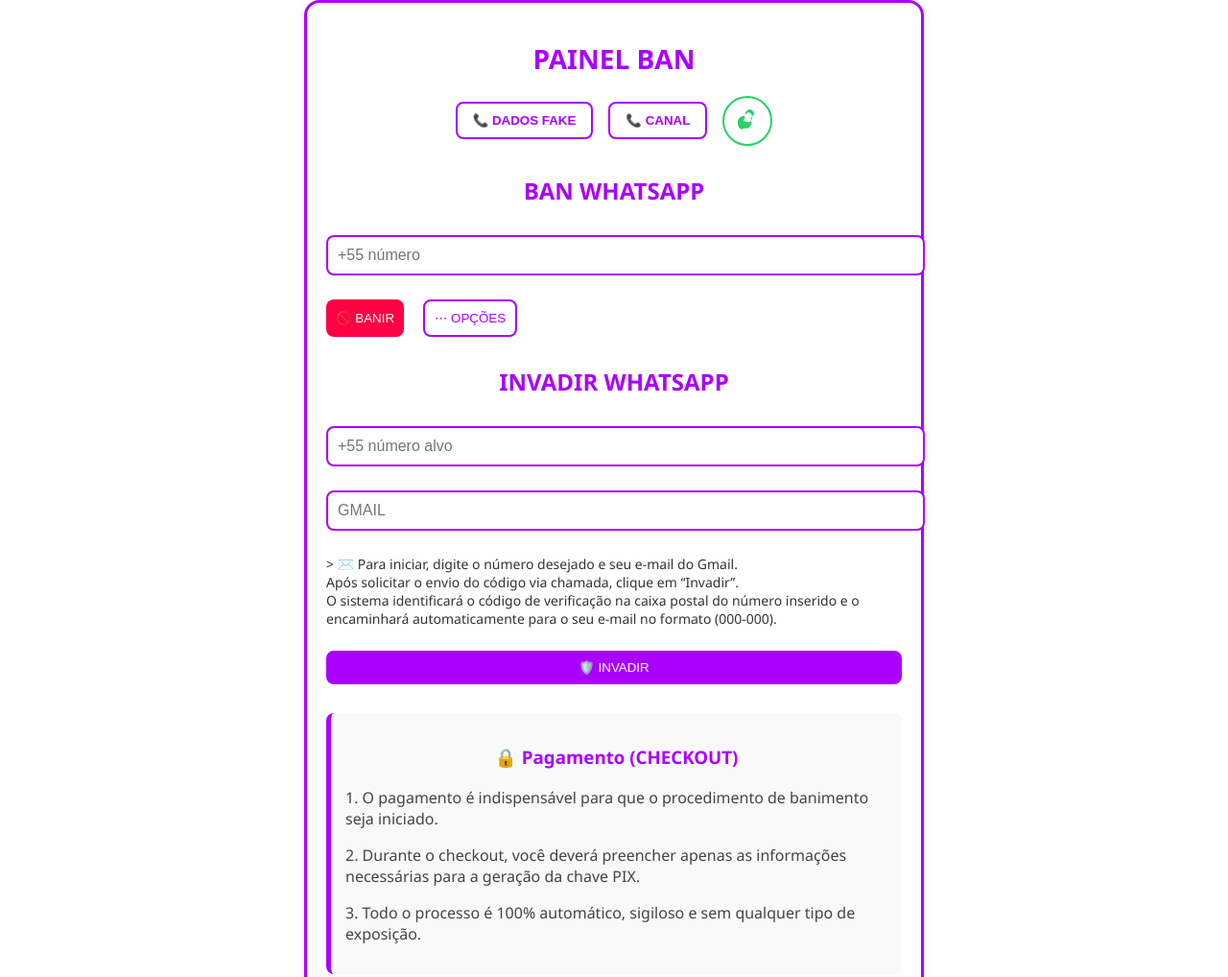
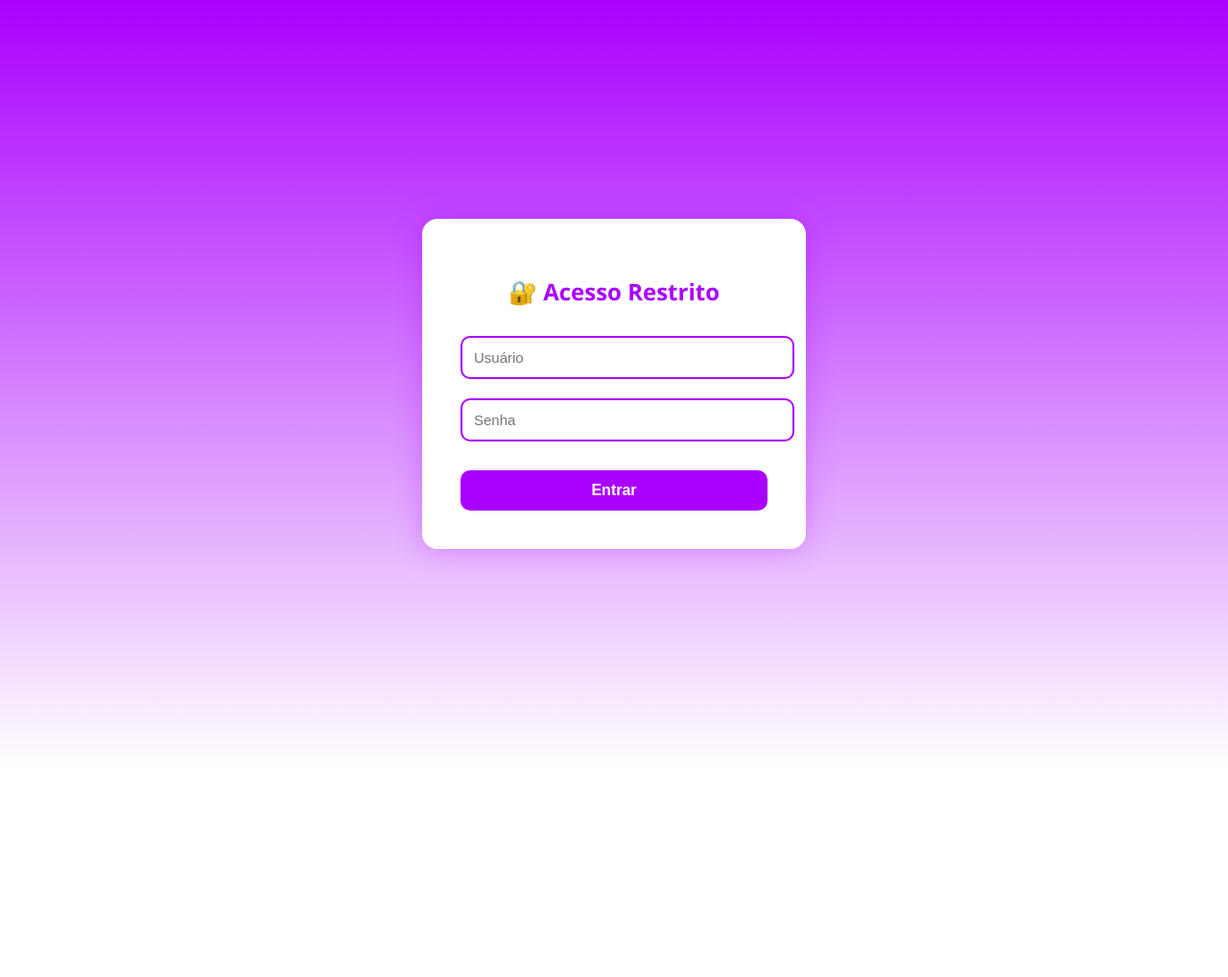
Before and after one commit to pedeere2k/ban-system, a plain HTML site: page index.html in a window 1280 px wide. Shown: the top 1018 px of the page at 96% size. After the commit the page ends 800 px from the top, so only its background shows below. Drawn offline with Linux system fonts and the light colour scheme.

Commit message:
Update index.html

```diff
--- a/index.html
+++ b/index.html
@@ -14,6 +14,68 @@
       color: #aa00ff;
     }
 
+    /* LOGIN */
+    #loginContainer {
+      position: fixed;
+      top: 0; left: 0;
+      width: 100vw;
+      height: 100vh;
+      background: linear-gradient(to bottom, #aa00ff, #ffffff);
+      display: flex;
+      justify-content: center;
+      align-items: center;
+      z-index: 10000;
+    }
+
+    .login-box {
+      background-color: white;
+      padding: 40px;
+      border-radius: 16px;
+      box-shadow: 0 0 30px rgba(170, 0, 255, 0.3);
+      width: 320px;
+      text-align: center;
+      animation: fadeIn 1s ease-in-out;
+    }
+
+    .login-box h2 {
+      color: #aa00ff;
+      margin-bottom: 20px;
+      font-weight: 700;
+    }
+
+    .login-box input {
+      width: 100%;
+      padding: 12px;
+      margin: 10px 0;
+      border: 2px solid #aa00ff;
+      border-radius: 10px;
+      font-size: 15px;
+    }
+
+    .login-box button {
+      width: 100%;
+      padding: 12px;
+      margin-top: 20px;
+      background-color: #aa00ff;
+      border: none;
+      border-radius: 10px;
+      color: white;
+      font-weight: bold;
+      font-size: 16px;
+      cursor: pointer;
+      transition: background 0.3s;
+    }
+
+    .login-box button:hover {
+      background-color: #8a00cc;
+    }
+
+    @keyframes fadeIn {
+      from { opacity: 0; transform: scale(0.95); }
+      to { opacity: 1; transform: scale(1); }
+    }
+
+    /* Conteúdo do painel (continua com seus estilos abaixo)... */
     .box {
       max-width: 600px;
       margin: 0 auto;
@@ -22,223 +84,34 @@
       border-radius: 16px;
     }
 
-    header {
-      text-align: center;
-    }
-
-    h1 {
-      font-size: 28px;
-      color: #aa00ff;
-    }
-
-    .header-btns {
-      display: flex;
-      align-items: center;
-      justify-content: center;
-      gap: 16px;
-      margin-top: 20px;
-      flex-wrap: wrap;
-    }
-
-    .header-btns button {
-      display: flex;
-      align-items: center;
-      padding: 10px 16px;
-      border-radius: 8px;
-      border: 2px solid #aa00ff;
-      background-color: white;
-      color: #aa00ff;
-      font-weight: bold;
-      cursor: pointer;
-    }
-
-    .whatsapp-logo {
-      display: flex;
-      align-items: center;
-      justify-content: center;
-      border: 2px solid #25D366;
-      border-radius: 50%;
-      padding: 4px;
-      background-color: white;
-      width: 40px;
-      height: 40px;
-    }
-
-    .ban-box,
-    .invadir-box {
-      margin-top: 30px;
-    }
-
-    input {
-      width: 100%;
-      padding: 10px;
-      margin-top: 10px;
-      border: 2px solid #aa00ff;
-      border-radius: 8px;
-    }
-
-    .btn-group {
-      margin-top: 10px;
-      display: flex;
-      gap: 10px;
-    }
-
-    .btn-danger {
-      background-color: #ff0044;
-      border: none;
-      color: white;
-      padding: 10px;
-      border-radius: 8px;
-      cursor: pointer;
-    }
-
-    .btn-secondary {
-      background-color: white;
-      color: #aa00ff;
-      border: 2px solid #aa00ff;
-      padding: 10px;
-      border-radius: 8px;
-      cursor: pointer;
-    }
-
-    .btn-invadir {
-      margin-top: 10px;
-      background-color: #aa00ff;
-      color: white;
-      padding: 10px;
-      border-radius: 8px;
-      border: none;
-      cursor: pointer;
-      width: 100%;
-    }
-
-    .info-text {
-      font-size: 14px;
-      color: #333;
-      margin-top: 10px;
-    }
-
-    .avisos,
-    .comunicado {
-      margin-top: 30px;
-      background-color: #f9f9f9;
-      padding: 15px;
-      border-left: 5px solid #aa00ff;
-      border-radius: 8px;
-    }
-
-    .avisos h3 {
-      color: #aa00ff;
-    }
-
-    #modalDadosFake {
-      display: none;
-      position: fixed;
-      top: 0; left: 0;
-      width: 100vw;
-      height: 100vh;
-      background: rgba(0,0,0,0.6);
-      justify-content: center;
-      align-items: center;
-      z-index: 9999;
-    }
-
-    #modalDadosFake .modal-content {
-      background: #fff;
-      border: 2px solid #aa00ff;
-      border-radius: 12px;
-      max-width: 400px;
-      padding: 25px;
-      position: relative;
-      box-shadow: 0 0 15px #aa00ff;
-    }
-
-    #modalDadosFake .modal-content h2 {
-      color: #aa00ff;
-      margin-bottom: 15px;
-    }
-
-    #modalDadosFake .modal-content hr {
-      border: none;
-      border-top: 1px solid #aa00ff;
-      margin: 15px 0;
-    }
-
-    #modalDadosFake .modal-content button.close-btn {
-      position: absolute;
-      top: 8px;
-      right: 8px;
-      border: none;
-      background: transparent;
-      font-size: 22px;
-      cursor: pointer;
-      color: #aa00ff;
-    }
-
-    #modalDadosFake .modal-content p {
-      margin-bottom: 12px;
-    }
-
-    #modalDadosFake .modal-content em {
-      font-style: normal;
-      color: #555;
-    }
+    /* [restante do seu CSS continua normalmente aqui] */
   </style>
 </head>
 <body>
+
+  <!-- TELA DE LOGIN -->
+  <div id="loginContainer">
+    <div class="login-box">
+      <h2>🔐 Acesso Restrito</h2>
+      <input type="text" id="user" placeholder="Usuário" required />
+      <input type="password" id="pass" placeholder="Senha" required />
+      <button onclick="entrar()">Entrar</button>
+    </div>
+  </div>
+
+  <!-- CONTEÚDO DO PAINEL -->
+  <div id="painel" style="display: none;">
+    <!-- TODO O SEU HTML ORIGINAL ABAIXO -->
     <div class="box">
       <header>
         <h1>PAINEL BAN</h1>
-      <div class="header-btns">
-        <button class="btn-secondary" onclick="abrirModal()">📞 DADOS FAKE</button>
-        <button class="btn-secondary">📞 CANAL</button>
-        <a href="https://wa.me/5599999999999" target="_blank" rel="noopener" title="WhatsApp Suporte" class="whatsapp-logo" aria-label="WhatsApp Suporte">
-          <svg xmlns="http://www.w3.org/2000/svg" viewBox="0 0 448 512" fill="#25D366" width="24" height="24">
-            <path d="M380.9 97.1C339-7.8 268.5-18.3 218 25.1 175.4 62.2 167.2 108.9 168 139.5 92.6 143.5 37.1 181 18.4 241.7-5.8 322.6 25.7 392.6 61.7 427.4c5.7 5.5 14.3 10.6 24.1 12.6 14.1 3.1 27.5 0 38.8-6.6l17.8-8.7c6.5-3.2 12.8-6.6 19-10.2 29.2 11.6 60.4 11.8 87.5-5.1 49.1-29.4 76.1-91.7 64.7-157.3-2.6-15.5-8.3-29.9-16.4-42.8zM224 63C284.5 63 332 110.5 332 171c0 37-16.5 72-42.7 93.6-13 11.4-29.7 18.2-48.6 18.2-3.7 0-7.3-.3-10.9-.8-5.8-.9-11.4-3.2-16.5-6.9L153 262.8c-5.3-3.4-9.3-8.7-11.4-15-2.1-6.4-1.4-13.3 1.8-19.2l26-47.1c-4-7.7-6-16.3-6-25 0-38.6 31.4-70 70-70z"/>
-          </svg>
-        </a>
-      </div>
+        <!-- ... (todo o conteúdo que você enviou permanece igual) -->
+        <!-- ... -->
       </header>
-
-    <section class="ban-box">
-      <h2>BAN WHATSAPP</h2>
-      <input type="text" placeholder="+55 número" />
-      <div class="btn-group">
-        <button class="btn-danger" onclick="banir()">🚫 BANIR</button>
-        <button class="btn-secondary" onclick="toggleMenu()">⋯ OPÇÕES</button>
-      </div>
-      <div id="opcoesMenu" style="display: none; margin-top: 10px;">
-        <button onclick="abrirSuporte()">💬 Suporte</button>
-        <button onclick="comprarVitalicio()">💎 Comprar Vitalício</button>
-      </div>
-    </section>
-
-    <section class="invadir-box">
-      <h2>INVADIR WHATSAPP</h2>
-      <input type="text" placeholder="+55 número alvo" />
-      <input type="email" placeholder="GMAIL" />
-      <p class="info-text">
-        &gt; ✉️ Para iniciar, digite o número desejado e seu e-mail do Gmail.<br>
-        Após solicitar o envio do código via chamada, clique em “Invadir”.<br>
-        O sistema identificará o código de verificação na caixa postal do número inserido e o encaminhará automaticamente para o seu e-mail no formato (000-000).
-      </p>
-      <button class="btn-invadir">🛡️ INVADIR</button>
-    </section>
-
-    <section class="avisos">
-      <h3>🔒 Pagamento (CHECKOUT)</h3>
-      <p>1. O pagamento é indispensável para que o procedimento de banimento seja iniciado.</p>
-      <p>2. Durante o checkout, você deverá preencher apenas as informações necessárias para a geração da chave PIX.</p>
-      <p>3. Todo o processo é 100% automático, sigiloso e sem qualquer tipo de exposição.</p>
-    </section>
-
-    <section class="comunicado">
-      <p><strong>Comunicado!</strong><br>Você declara estar ciente de que não nos responsabilizamos pelo uso indevido.</p>
-      <p><strong style="color: orange;">Comunicado 2!</strong><br>O banimento ocorre entre 4 e 6 minutos após o pagamento.</p>
-      <p><strong style="color: green;">Comunicado 3!</strong><br>O banimento é anônimo e sem contato com o alvo.</p>
-    </section>
+      <!-- Resto do conteúdo da sua página segue aqui -->
     </div>
 
+    <!-- MODAL -->
     <div id="modalDadosFake">
       <div class="modal-content">
         <h2>BAN WHATSAPP / DESBAN</h2>
@@ -251,8 +124,16 @@
         <button class="close-btn" onclick="fecharModal()">×</button>
       </div>
     </div>
+  </div>
 
+  <!-- SCRIPT -->
   <script>
+    function entrar() {
+      // Qualquer usuário e senha funciona
+      document.getElementById('loginContainer').style.display = 'none';
+      document.getElementById('painel').style.display = 'block';
+    }
+
     function banir() {
       window.location.href = "pagamento.html";
     }
```
Lines whose indentation alone changed are shown as unchanged.
